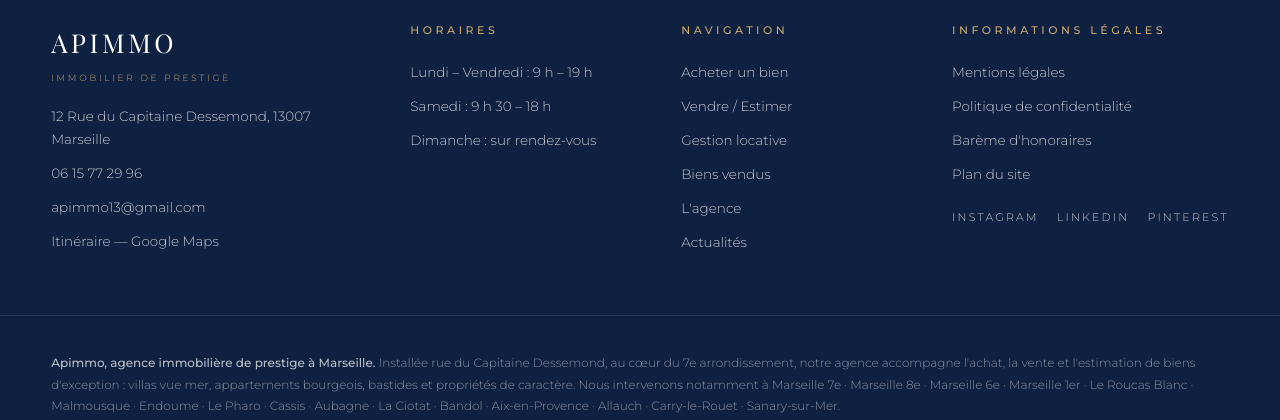
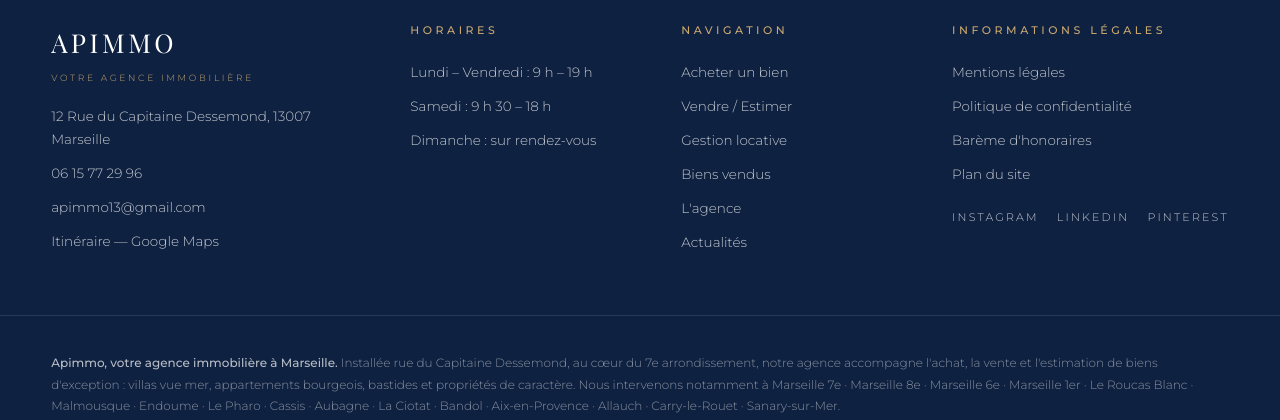
Before and after one commit to doriansalhi/apimmo-site, a React (Vite) app: page /louer in a window 1280 px wide. Shown: the part 1377-1797 px from the top of the page. Built offline with nearby package versions, Linux system fonts and the light colour scheme; no server answers; the database is empty; the HTML template or start-up script is replaced by a standard one; a web font is replaced by a local one.

Commit message:
Textes : fin du remplacement prestige

```diff
--- a/src/components/Footer.jsx
+++ b/src/components/Footer.jsx
@@ -7,7 +7,7 @@
       <div className="container footer-main">
         <div>
           <div className="f-logo">Apimmo</div>
-          <div className="f-base">Immobilier de prestige</div>
+          <div className="f-base">Votre agence immobilière</div>
           <ul>
             <li>{AGENCE.adresse}</li>
             <li><a href={AGENCE.telHref}>{AGENCE.tel}</a></li>
@@ -55,7 +55,7 @@
 
       <div className="footer-seo">
         <div className="container">
-          <strong>Apimmo, agence immobilière de prestige à Marseille.</strong> Installée rue du Capitaine Dessemond,
+        <strong>Apimmo, votre agence immobilière à Marseille.</strong> Installée rue du Capitaine Dessemond,
           au cœur du 7e arrondissement, notre agence accompagne l'achat, la vente et l'estimation de biens
           d'exception : villas vue mer, appartements bourgeois, bastides et propriétés de caractère. Nous intervenons
           notamment à {COMMUNES.join(' · ')}.
--- a/src/pages/Autres.jsx
+++ b/src/pages/Autres.jsx
@@ -5,7 +5,7 @@
 
 const U = (id, w = 1800) => `https://images.unsplash.com/${id}?auto=format&fit=crop&w=${w}&q=80`;
 
-function PageHero({ title, sub = 'Apimmo — Immobilier de prestige', img }) {
+function PageHero({ title, sub = 'Apimmo — Votre agence immobilière', img }) {
   return (
     <section className="page-hero" style={{ backgroundImage: `url(${img})` }}>
       <div className="ph-inner">
```
